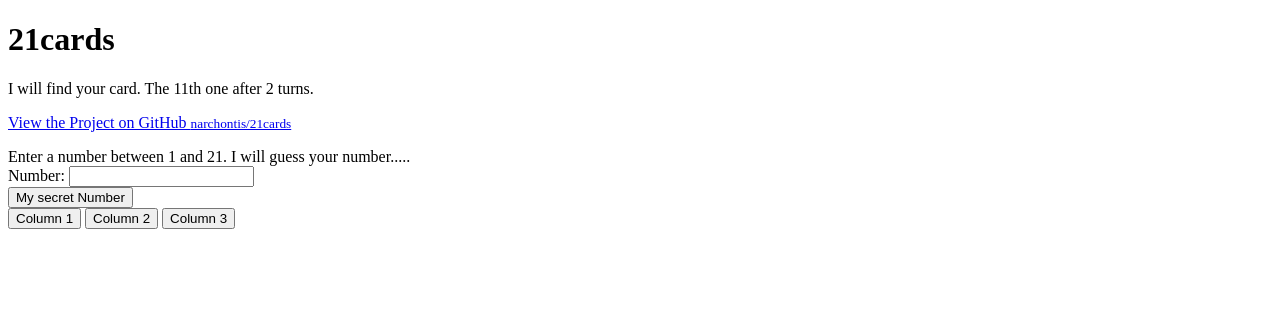
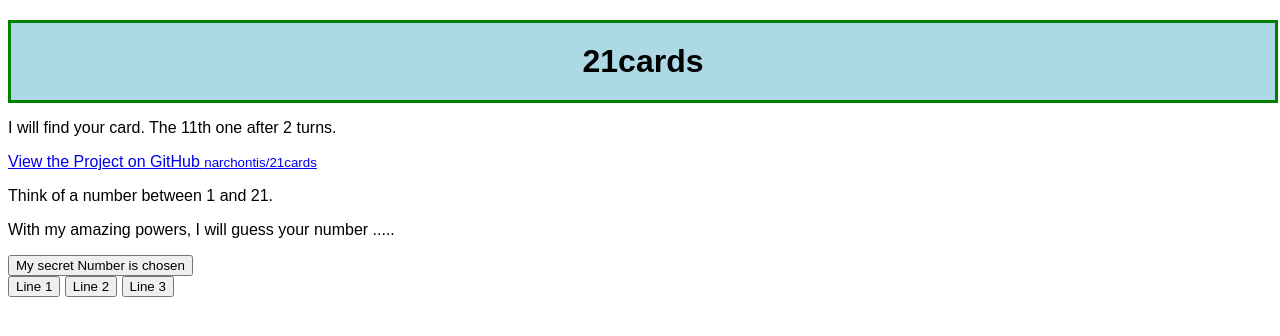
Before and after one commit to narchontis/21cards, a website: page index.html in a window 1280 px wide. Drawn offline with Linux system fonts and the light colour scheme.

Commit message:
A bit of improvement

```diff
--- a/app.js
+++ b/app.js
@@ -46,8 +46,18 @@ function myFunction() {
     document.getElementById("demo").innerHTML = text;
     document.getElementById("guess").innerHTML = guess;
     if (guess === 3){
-      document.getElementById("number").innerHTML = "Your number is: " + nums[10] + ". It's magic !!!";
+      document.getElementById("number").innerHTML = "Your number is: " + nums[10] + " It's magic !!!";
+      showMagicNumber();
     }
+}
+
+function showMagicNumber() {
+  let x = document.getElementById("number");
+  if (x.style.display === "") {
+    x.style.display = "block";
+  } else {
+    x.style.display = "none";
+  }
 }
 
 function myColumn(icol){
--- a/index.html
+++ b/index.html
@@ -4,28 +4,62 @@
     <meta charset="utf-8">
     <title>21cards</title>
     <script type="text/javascript" src="app.js"></script>
+    <style type="text/css">
+      body {
+        font-family: Arial, sans-serif;
+        display: block;
+        margin: 8px;
+        margin-top: 8px;
+        margin-right: 8px;
+        margin-bottom: 8px;
+        margin-left: 8px;
+      }
 
+      .center {
+        margin: auto;
+        font-size: 2em;
+        width: 100%;
+        border: 3px solid green;
+        padding: 20px 0;
+        text-align: center;
+        background-color: lightblue;
+        margin-top: 20px;
+
+      }
+
+      .magic {
+        display: none;
+        margin: auto;
+        font-size: 2em;
+        width: 60%;
+        border: 3px solid blue;
+        padding: 10px 0;
+        text-align: center;
+        background-color: lightblue;
+        margin-top: 10px;
+
+      }
+
+    </style>
   </head>
   <body>
     <div class="wrapper">
       <header>
-        <h1>21cards</h1>
+        <h1 class='center'>21cards</h1>
         <p>I will find your card. The 11th one after 2 turns.</p>
         <p class="view"><a href="https://github.com/narchontis/21cards">View the Project on GitHub <small>narchontis/21cards</small></a></p>
       </header>
 
-<section>
+  <form id="form">
+    <p>Think of a number between 1 and 21.</p>
+    <p>With my amazing powers, I will guess your number .....</p>
+  </form>
 
-  <form id="form">
-    Enter a number between 1 and 21. I will guess your number.....
-    <br>
-    Number: <input type="number" name="fnumber" value=""><br>
-  </form>
-  <button onclick="myFunction()">My secret Number</button>
+  <button onclick="myFunction()">My secret Number is chosen</button>
   <br>
-  <button onclick="myColumn(0)">Column 1</button>
-  <button onclick="myColumn(1)">Column 2</button>
-  <button onclick="myColumn(2)">Column 3</button>
+  <button onclick="myColumn(0)">Line 1</button>
+  <button onclick="myColumn(1)">Line 2</button>
+  <button onclick="myColumn(2)">Line 3</button>
 
   <p id="demo">
 
@@ -34,7 +68,7 @@
 
   </p>
 
-  <p id="number">
+  <p class='magic' id="number" >
 
   </p>
 
```
Also changed, not shown: package.json (added, +19 -0 lines), index2.html (added).
